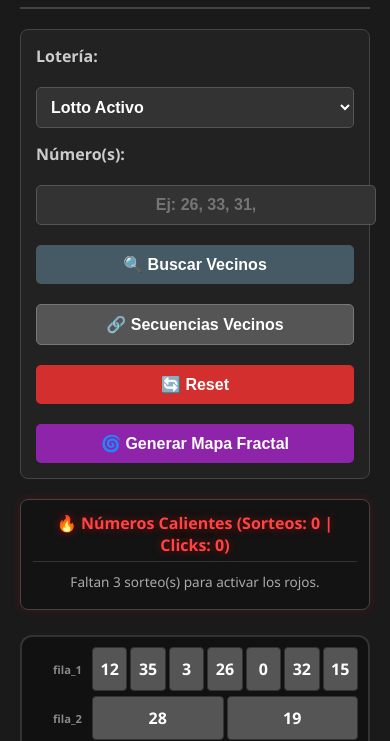
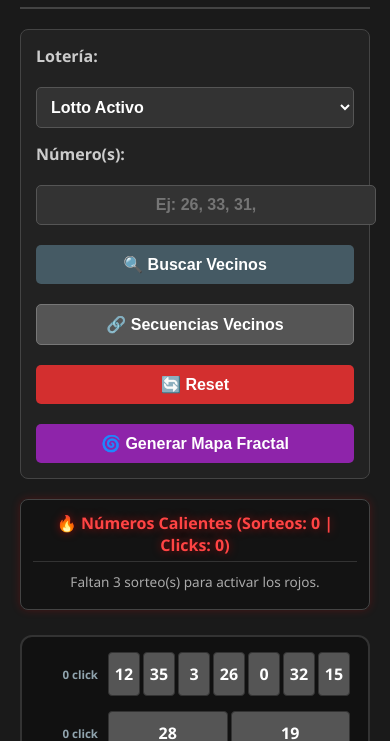
Before and after one commit to fumigaciones2014-crypto/analizador_animalitos, a plain HTML site: page funcion8.html in a window 390 px wide. Shown: the part 103-844 px from the top of the page. Drawn offline with Linux system fonts and the light colour scheme.

Commit message:
Update funcion8.html

```diff
--- a/funcion8.html
+++ b/funcion8.html
@@ -89,8 +89,40 @@
         .b-objetivo { background-color: #ff00cc; color: white;}
         .mensaje-error { color: #ff5555; text-align: center; font-size: 1.1rem; margin-top: 20px;}
 
-        .fila { display: flex; align-items: center; gap: 10px; }
-        .fila-label { width: 80px; text-align: right; font-weight: bold; color: #888; font-size: 0.9rem;}
+        .fila {
+            display: flex;
+            align-items: center;
+            gap: 10px;
+            padding: 3px 6px;
+            border-radius: 6px;
+            border: 2px solid transparent;
+            transition: all 0.3s ease;
+        }
+
+        /* Enmarcado rojo de zona caliente para las filas predominantes (máx 3) */
+        .fila-zona-caliente {
+            border: 2px solid #ff1744 !important;
+            background: rgba(255, 23, 68, 0.10);
+            box-shadow: 0 0 14px rgba(255, 23, 68, 0.45), inset 0 0 8px rgba(255, 23, 68, 0.2);
+        }
+
+        .fila-label {
+            width: 80px;
+            text-align: right;
+            font-weight: bold;
+            color: #90a4ae;
+            font-size: 0.88rem;
+            transition: all 0.3s ease;
+            white-space: nowrap;
+        }
+        .fila-label.tiene-clicks {
+            color: #00ffcc;
+        }
+        .fila-zona-caliente .fila-label {
+            color: #ff5252 !important;
+            text-shadow: 0 0 6px rgba(255, 23, 68, 0.6);
+        }
+
         .casillas-container { display: flex; gap: 5px; flex-grow: 1;}
         .casilla { background-color: #555; color: white; flex: 1; text-align: center; padding: 15px 5px; border-radius: 4px; font-weight: bold; font-size: 1.2rem; border: 1px solid #333; transition: all 0.3s; cursor: pointer; user-select: none; -webkit-tap-highlight-color: transparent; position: relative; }
         .casilla:hover { background-color: #6d6d6d; transform: translateY(-2px); }
@@ -260,7 +292,7 @@
             .btn-regresar { width: 100%; }
             .controles { flex-direction: column; align-items: stretch; }
             .controles select, .controles input, .btn-buscar, .btn-fractal, .btn-secuencia, .btn-reset { width: 100%; margin-left: 0; margin-top: 5px; }
-            .fila-label { width: 50px; font-size: 0.7rem;}
+            .fila-label { width: 58px; font-size: 0.72rem;}
             .casilla { padding: 10px 2px; font-size: 1rem; }
             .ruleta-container { padding: 10px; gap: 5px;}
             .casillas-container { gap: 3px;}
@@ -474,6 +506,7 @@
             contadorClicksUsuario[n] = (contadorClicksUsuario[n] || 0) + 1;
             totalClicksUsuario++;
             actualizarBadgesClicksEnRuleta();
+            actualizarClicksPorFila();
         }
 
         /**
@@ -497,6 +530,53 @@
             });
         }
 
+        /**
+         * Actualiza el texto izquierdo de cada fila mostrando la cantidad total de clicks en esa fila
+         * (en lugar del texto "fila_X") y enmarca con línea roja de zona caliente las filas que más predominan (máximo 3 filas).
+         */
+        function actualizarClicksPorFila() {
+            if (vistaActual !== 'lotto') return;
+
+            const resumenFilas = FILAS_RULETA_LOTTO.map(fila => {
+                const totalFila = fila.nums.reduce((acc, n) => acc + (contadorClicksUsuario[n] || 0), 0);
+                return { id: fila.id, total: totalFila };
+            });
+
+            // Quitar enmarcado rojo previo en todas las filas
+            document.querySelectorAll('.fila').forEach(el => el.classList.remove('fila-zona-caliente'));
+
+            // Actualizar texto de clicks en cada fila
+            resumenFilas.forEach(item => {
+                const labelEl = document.getElementById(`label-${item.id}`);
+                if (labelEl) {
+                    labelEl.innerText = `${item.total} click`;
+                    if (item.total > 0) {
+                        labelEl.classList.add('tiene-clicks');
+                    } else {
+                        labelEl.classList.remove('tiene-clicks');
+                    }
+                }
+            });
+
+            // Determinar qué filas predominan más (deben tener clicks > 0 y superar el mínimo para destacar, máximo 3 filas)
+            const filasConClicks = resumenFilas.filter(f => f.total > 0);
+            if (filasConClicks.length === 0) return;
+
+            // Ordenar de mayor a menor cantidad de clicks
+            const ordenadas = [...filasConClicks].sort((a, b) => b.total - a.total);
+            const maxClicksFila = ordenadas[0].total;
+            const minClicksFila = Math.min(...resumenFilas.map(f => f.total));
+
+            // Solo enmarcar si realmente hay predominancia respecto al resto
+            if (maxClicksFila > minClicksFila) {
+                const top3Filas = ordenadas.slice(0, 3);
+                top3Filas.forEach(f => {
+                    const rowEl = document.getElementById(`row-${f.id}`);
+                    if (rowEl) rowEl.classList.add('fila-zona-caliente');
+                });
+            }
+        }
+
         // ═══════════════════════════════════════════════════════════════
         // SISTEMA DE ROTACIÓN DE ROJOS
         // ═══════════════════════════════════════════════════════════════
@@ -551,6 +631,7 @@
             contadorClicksUsuario = {};
             totalClicksUsuario = 0;
             document.querySelectorAll('.click-badge').forEach(b => b.remove());
+            actualizarClicksPorFila();
 
             recomendacionesPendientes = { fractales: [], inmediatos: [] };
             historialAciertosFractal = [];
@@ -950,6 +1031,7 @@
             datosGlobales = [];
             dibujarVistaActual();
             actualizarBadgesClicksEnRuleta();
+            actualizarClicksPorFila();
             if (rojoFractal || rojoInmediato) pintarDosRojos();
         }
 
@@ -965,8 +1047,17 @@
             const container = document.getElementById('ruleta-container');
             container.innerHTML = '';
             FILAS_RULETA_LOTTO.forEach(fila => {
-                let rowDiv = document.createElement('div'); rowDiv.className = 'fila';
-                let labelDiv = document.createElement('div'); labelDiv.className = 'fila-label'; labelDiv.innerText = fila.id;
+                let rowDiv = document.createElement('div');
+                rowDiv.className = 'fila';
+                rowDiv.id = `row-${fila.id}`;
+
+                let labelDiv = document.createElement('div');
+                labelDiv.className = 'fila-label';
+                labelDiv.id = `label-${fila.id}`;
+                const clicksFila = fila.nums.reduce((acc, n) => acc + (contadorClicksUsuario[n] || 0), 0);
+                labelDiv.innerText = `${clicksFila} click`;
+                if (clicksFila > 0) labelDiv.classList.add('tiene-clicks');
+
                 rowDiv.appendChild(labelDiv);
                 let casillasDiv = document.createElement('div'); casillasDiv.className = 'casillas-container';
                 fila.nums.forEach(num => {
@@ -977,6 +1068,7 @@
                 });
                 rowDiv.appendChild(casillasDiv); container.appendChild(rowDiv);
             });
+            actualizarClicksPorFila();
         }
 
         function dibujarRuletaGuacharo() {
@@ -1004,7 +1096,7 @@
             inputNum.style.transition = 'box-shadow 0.3s'; inputNum.style.boxShadow = '0 0 15px #ff00cc';
             setTimeout(() => { inputNum.style.boxShadow = 'none'; }, 400);
 
-            // 1. Registrar el click del usuario en el contador y actualizar zona caliente
+            // 1. Registrar el click del usuario en el contador, actualizar filas y zona caliente
             registrarClickUsuario(num);
 
             // 2. Procesar sorteo y rotación de rojos (usando el contador actualizado)
```
